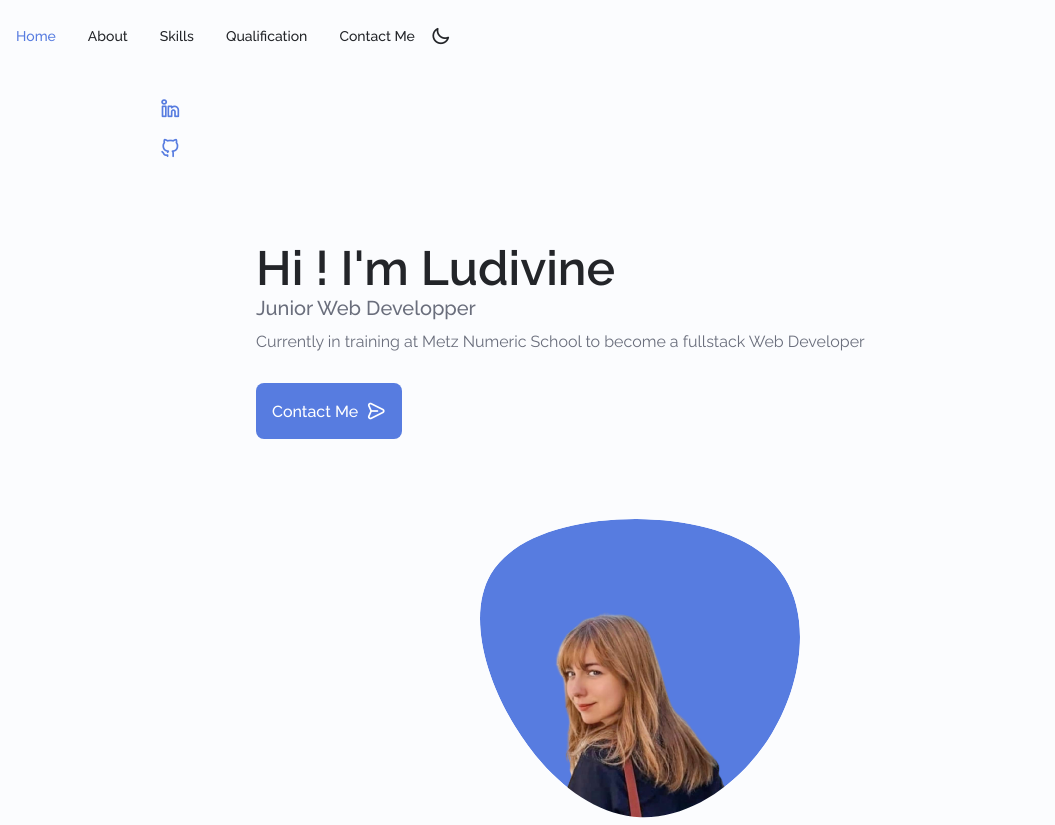
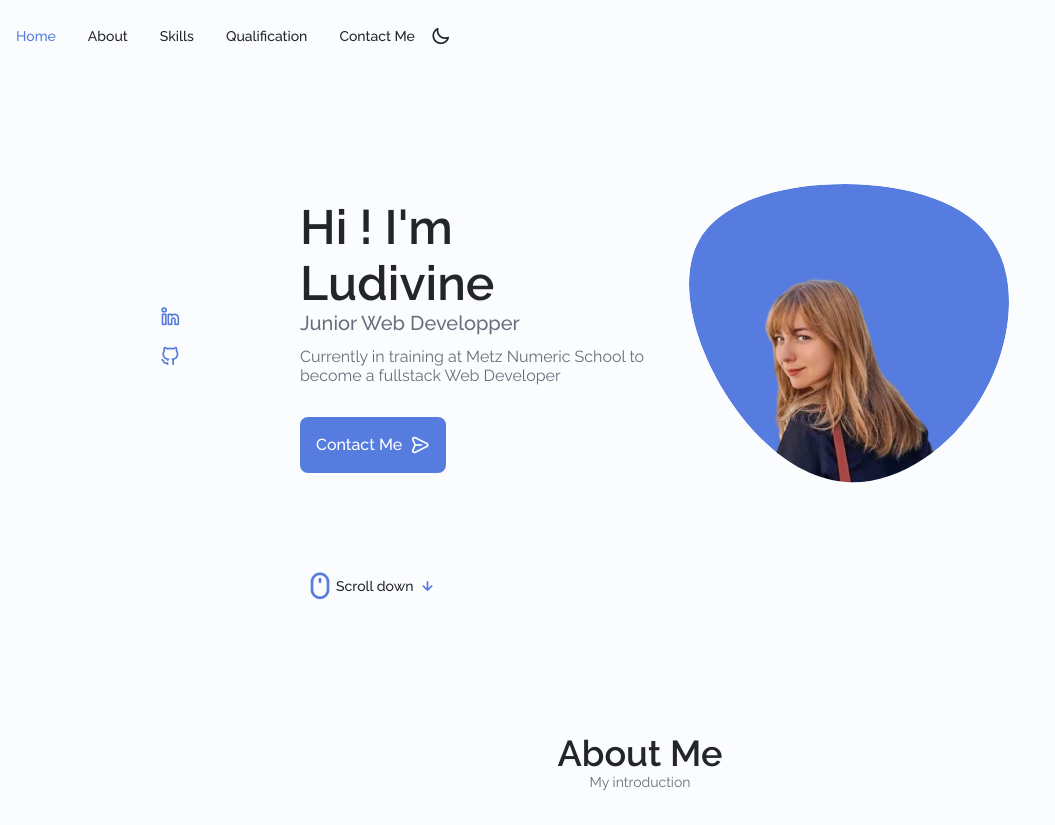
Before and after one commit to LudivineKsp/LudivineKsp.github.io, a plain HTML site: page index.html in a window 1280 px wide. Shown: the top 825 px of the page, without its empty margins (0-1055 px from the left). Drawn offline with nearby package versions, Linux system fonts and the light colour scheme.

Commit message:
fixed some bugs

```diff
--- a/index.html
+++ b/index.html
@@ -9,7 +9,7 @@
     <!-- ============= UNICONS =============== -->
     <link rel="stylesheet" href="/css/swiper-bundle.min.css">
     <!-- ============= CSS =============== -->
-    <link rel="stylesheet" href="css/style.css"/>
+    <link rel="stylesheet" href="css/style.css">
     <title>Ludivine Kasper</title>
 </head>
 <body>
@@ -72,7 +72,7 @@
         <!-- ============= HOME =============== -->
         <section class="home section" id="home">
             <div class="home__container container grid">
-                <!-- <div class="home__container grid"> -->
+                <div class="home__content grid">
                     <div class="home__social">
                         <a href="https://www.linkedin.com/in/ludivine-kasper-laas-87729b253/" target="_blank" class="home__social-icon">
                             <i class="uil uil-linkedin-alt"></i>
@@ -607,7 +607,7 @@
                             <span class="contact__subtitle">Metz - France</span>
                         </div>
                     </div>
-
+                </div>
                 <form action="" class="contact__inputs grid">
                     <div class="contact__inputs grid">
                         <div class="contact__content">
@@ -634,7 +634,6 @@
                         </a>
                     </div>
                 </form>
-                </div>
             </div>
         </section>
     </main>
--- a/js/main.js
+++ b/js/main.js
@@ -68,7 +68,7 @@ tabs.forEach(tab =>{
         })
         target.classList.add('qualification__active')
 
-        tab.forEach(tab =>{
+        tabs.forEach(tab =>{
             tab.classList.remove('qualification__active')
         })
         tab.classList.add('qualification__active')
```
Lines whose indentation alone changed are shown as unchanged.
